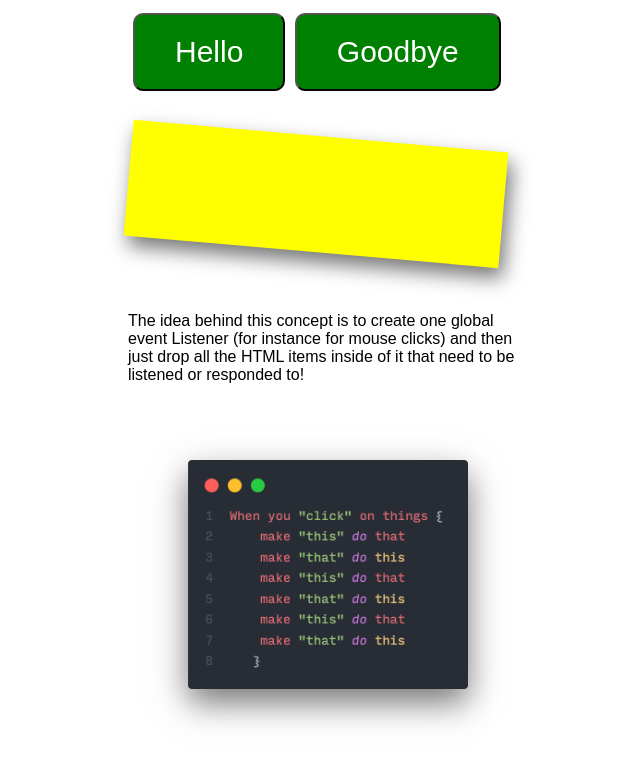
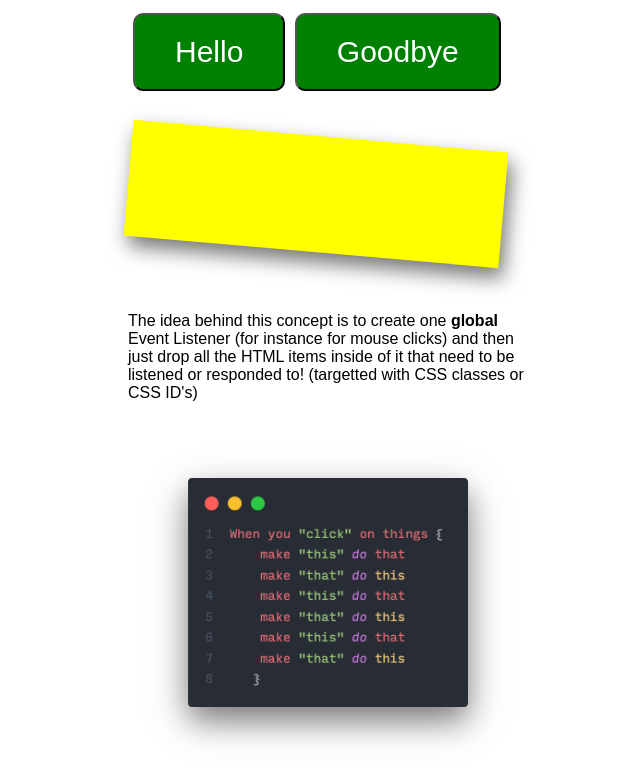
Before and after one commit to David-van-den-Bor/Event-Listeners-in-Javascript, a website built with Parcel: page index.html in a window 1280 px wide. Shown: the part 165-946 px from the top of the page, without its empty margins (312-952 px from the left). Built offline with nearby package versions, Linux system fonts and the light colour scheme.

Commit message:
Update index.html
Added explanatory text

```diff
--- a/index.html
+++ b/index.html
@@ -17,8 +17,14 @@
    <section class="post-it"></section>
    <script src="script.js"></script>
 
-   <p>The idea behind this concept is to create one global event Listener (for instance for mouse clicks) and then just drop all the HTML items inside of it that need to be listened or responded to!</p>
-<img src="event-listener-global.png" alt="">
+   <p>The idea behind this concept is to create one
+      <strong> global </strong> Event Listener
+      (for instance for mouse clicks) and then
+      just drop all the HTML items inside of it
+      that need to be listened or responded to!
+      (targetted with CSS classes or CSS ID's)
+   </p>
+   <img src="event-listener-global.png" alt="">
    </body>
 
 </html>
```
